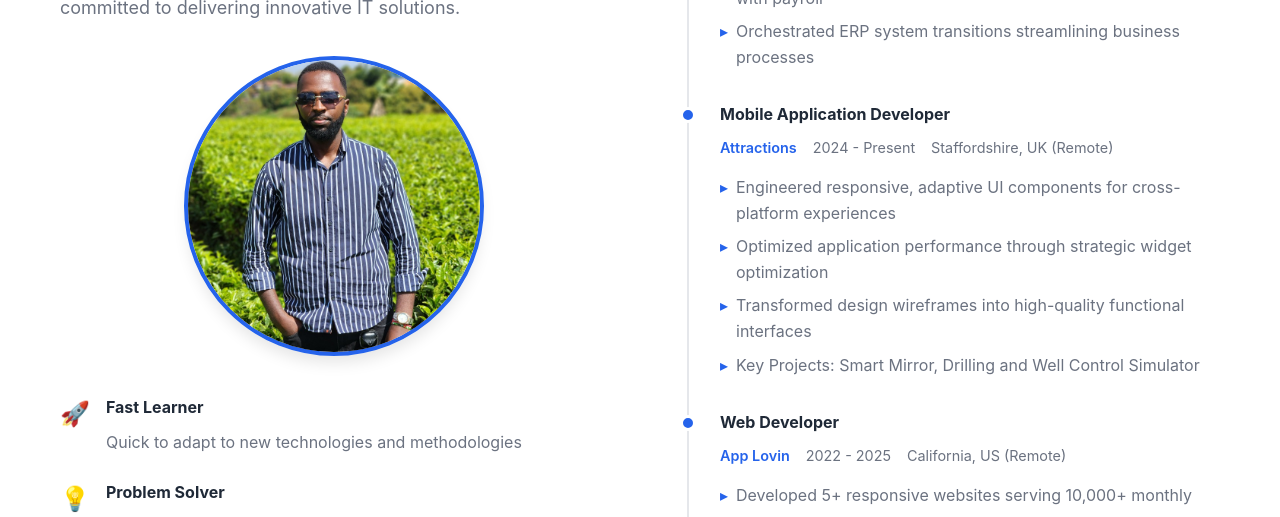
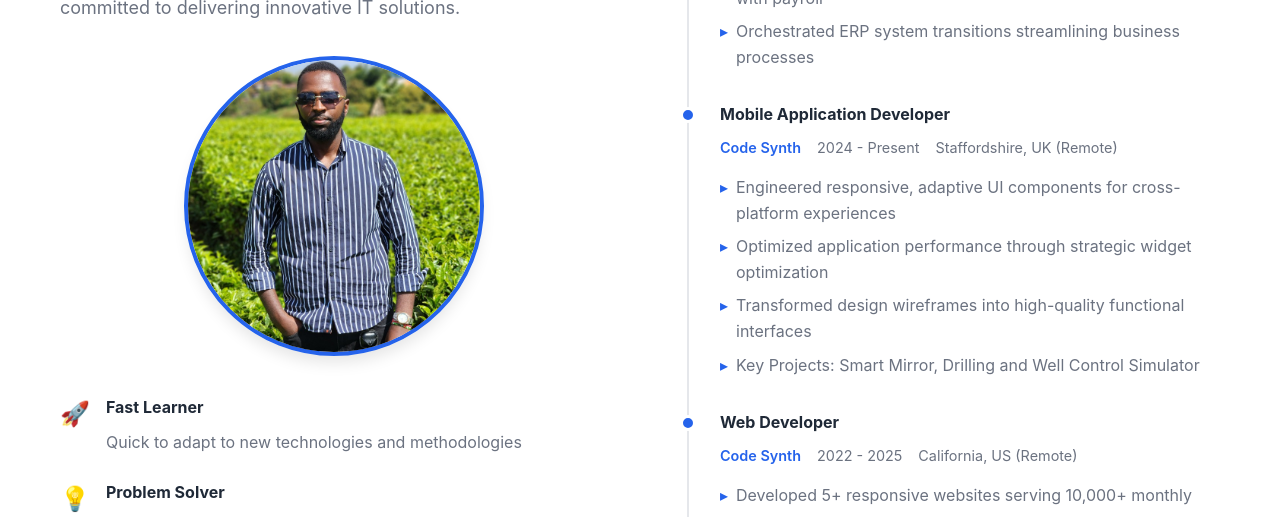
Before and after one commit to Benny-Gich/Portfolio, a React (Create React App) app: page / in a window 1280 px wide. Shown: the part 2400-2917 px from the top of the page. Built offline with nearby package versions, Linux system fonts and the light colour scheme.

Commit message:
Update About component

```diff
--- a/src/components/About/About.js
+++ b/src/components/About/About.js
@@ -17,7 +17,7 @@ const About = () => {
         },
         {
             role: "Mobile Application Developer",
-            company: "Attractions",
+            company: "Code Synth",
             period: "2024 - Present",
             location: "Staffordshire, UK (Remote)",
             achievements: [
@@ -29,7 +29,7 @@ const About = () => {
         },
         {
             role: "Web Developer",
-            company: "App Lovin",
+            company: "Code Synth",
             period: "2022 - 2025",
             location: "California, US (Remote)",
             achievements: [
```
